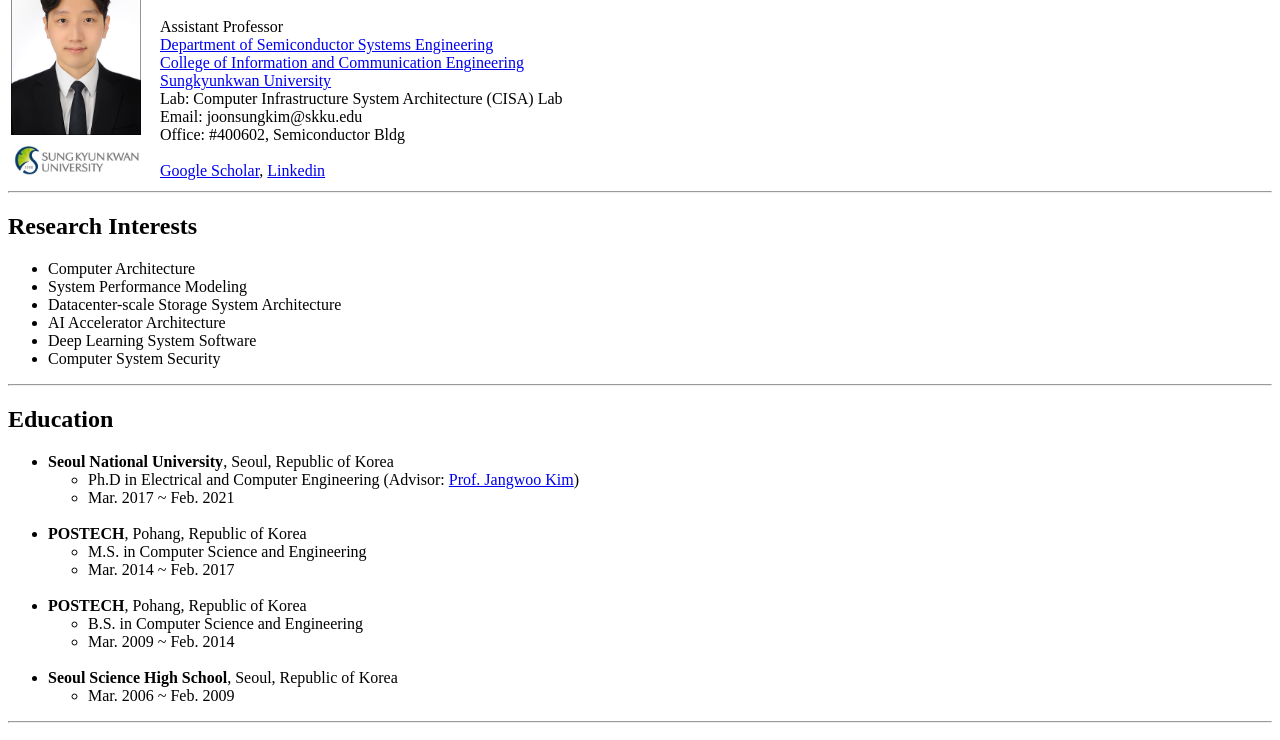
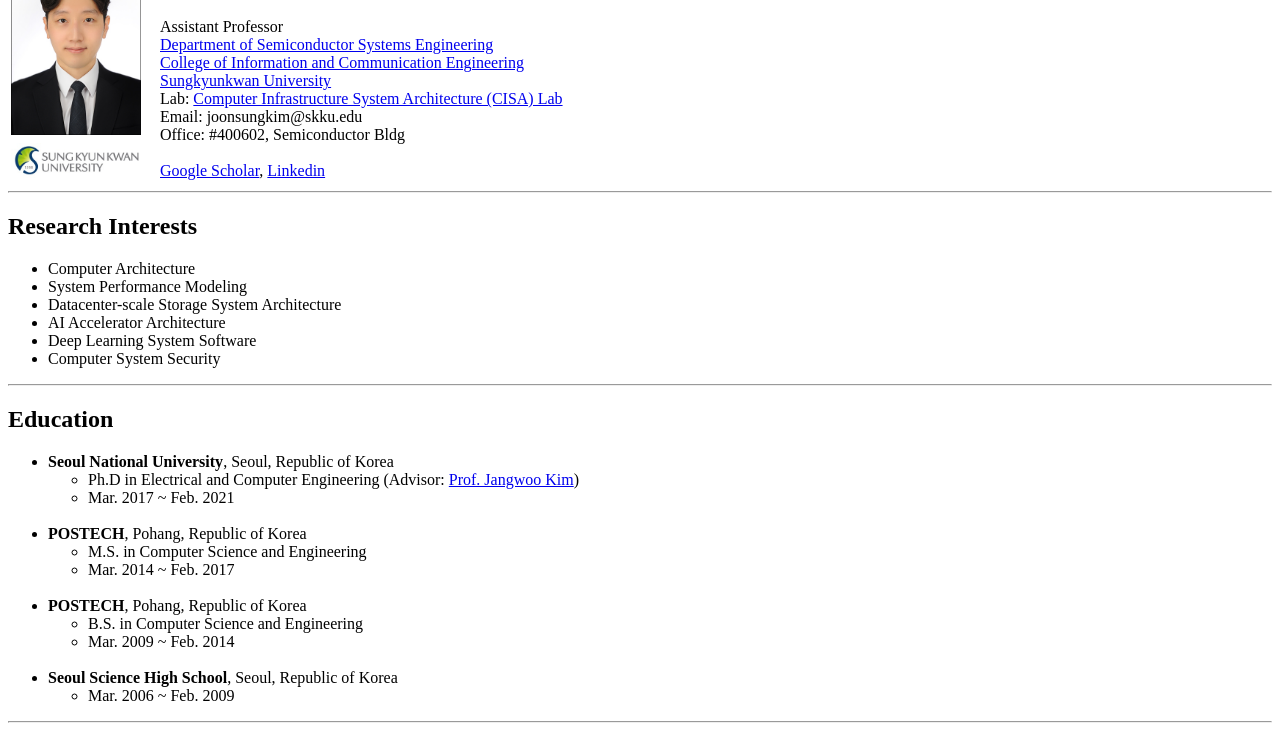
Before and after one commit to joonsung90/joonsung90.github.io, a plain HTML site: page index.html in a window 1280 px wide. Shown: the part 51-791 px from the top of the page. Drawn offline with Linux system fonts and the light colour scheme.

Commit message:
Update index.html

```diff
--- a/index.html
+++ b/index.html
@@ -19,7 +19,7 @@
 				<a href="https://ice.skku.edu">College of Information and Communication Engineering</a><br>
 				<a href="https://skku.edu">Sungkyunkwan University</a>
 				<br>
-				Lab: Computer Infrastructure System Architecture (CISA) Lab<br>
+				Lab: <a href="https://cisa.skku.edu/">Computer Infrastructure System Architecture (CISA) Lab</a><br>
 				Email: joonsungkim@skku.edu<br>
 				Office: #400602, Semiconductor Bldg<br>
 				<br>
```
